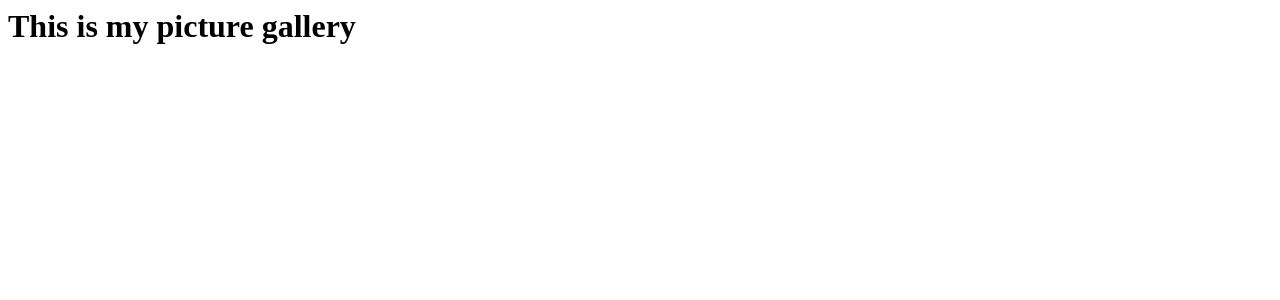
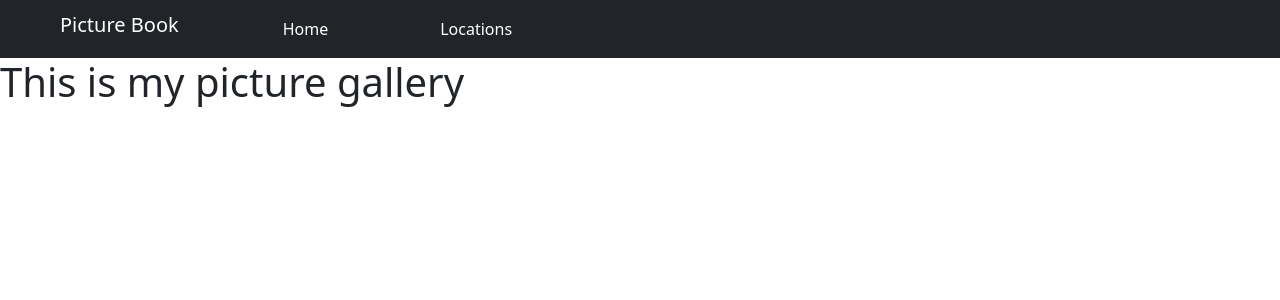
Before and after one commit to Esther-Anyona/picture-book, a Django app: template pictures/templates/home.html in a window 1280 px wide. Shown: the top 300 px of the page. Run offline with Django 4.2, Linux system fonts and the light colour scheme; the template is opened without the code that fills it, so the values that code supplies are empty; parts of the project's set-up code (start-up, migrations or seed data) failed here and were passed over; some libraries are stand-ins or nearby versions.

Commit message:
Configure base template and navigation

```diff
--- a/pictures/templates/base.html
+++ b/pictures/templates/base.html
@@ -6,13 +6,18 @@
     <meta name="viewport" content="width=device-width, initial-scale=1.0">
     <title>My Picture Book</title>
     {% block styles %}
+        <link href="https://cdn.jsdelivr.net/npm/bootstrap@5.1.3/dist/css/bootstrap.min.css" rel="stylesheet" integrity="sha384-1BmE4kWBq78iYhFldvKuhfTAU6auU8tT94WrHftjDbrCEXSU1oBoqyl2QvZ6jIW3" crossorigin="anonymous">
     {% endblock %}
     {% block scripts %}
+        <script src="https://cdn.jsdelivr.net/npm/bootstrap@5.1.3/dist/js/bootstrap.bundle.min.js" integrity="sha384-ka7Sk0Gln4gmtz2MlQnikT1wXgYsOg+OMhuP+IlRH9sENBO0LRn5q+8nbTov4+1p" crossorigin="anonymous"></script>
+        <script src="https://code.jquery.com/jquery-3.6.0.js" integrity="sha256-H+K7U5CnXl1h5ywQfKtSj8PCmoN9aaq30gDh27Xc0jk=" crossorigin="anonymous"></script>
+        <script src="https://ajax.googleapis.com/ajax/libs/jquery/3.2.1/jquery.min.js"></script>
     {% endblock %}
-
-
 </head>
 <body>
+    {% include 'navbar.html' %}
+    {% block content %}
+    {% endblock %}
 
 </body>
 </html>
--- a/pictures/templates/home.html
+++ b/pictures/templates/home.html
@@ -1 +1,5 @@
+{% extends 'base.html' %}
+{% block content%}
 <h1>This is my picture gallery</h1>
+
+{% endblock %}
--- a/pictures/templates/navbar.html
+++ b/pictures/templates/navbar.html
@@ -0,0 +1,14 @@
+<nav class="navbar navbar-expand-lg navbar-dark bg-dark">
+    <div class="container-fluid">
+        <h2 class="navbar-brand mx-5 " href="#" >Picture Book</h2>
+        <button class="navbar-toggler" type="button" data-bs-toggle="collapse" data-bs-target="#navbarNavAltMarkup" aria-controls="navbarNavAltMarkup" aria-expanded="false" aria-label="Toggle navigation">
+            <span class="navbar-toggler-icon"></span>
+        </button>
+        <div class="collapse navbar-collapse" id="navbarNavAltMarkup">
+            <div class="navbar-nav ">
+                <a class="nav-link active mx-5" aria-current="page" href="#">Home</a>
+                <a class="nav-link active mx-5" aria-current="page" href="#">Locations</a>
+            </div>
+        </div>
+    </div>
+</nav>
```
